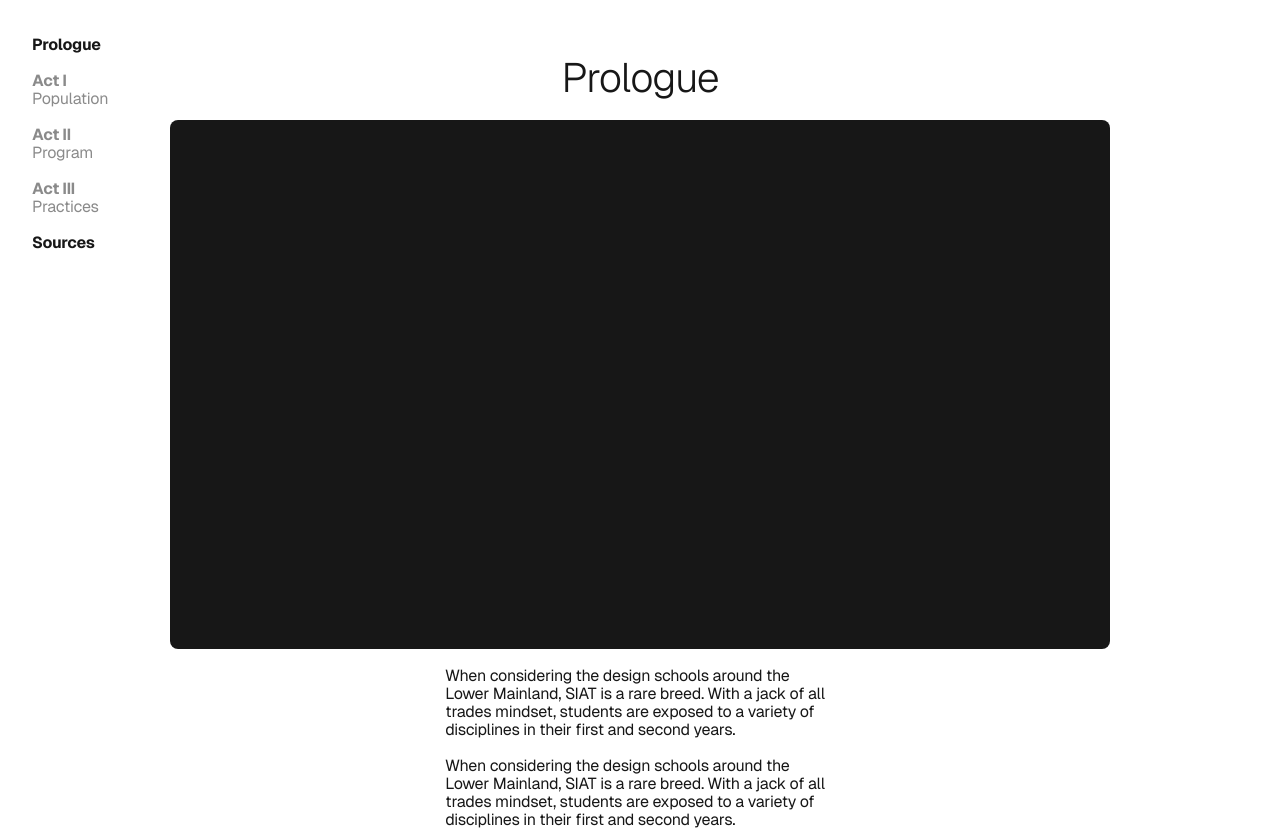
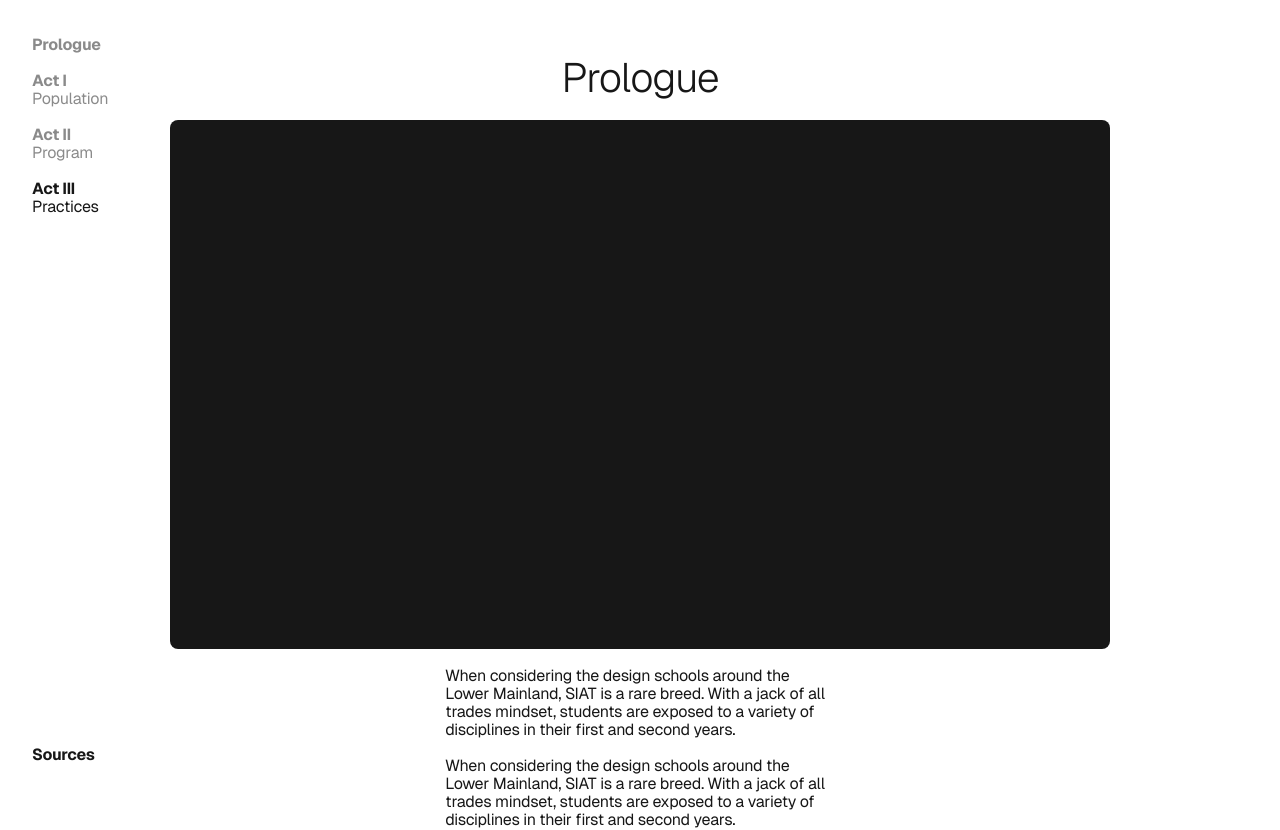
Before and after one commit to nethen/iat355, a Next.js app: page / in a window 1280 px wide. Shown: the top 830 px of the page. Built offline with nearby package versions, Linux system fonts and the light colour scheme.

Commit message:
fix: changed state detect to useMemo

```diff
--- a/src/app/components/Nav/Nav.tsx
+++ b/src/app/components/Nav/Nav.tsx
@@ -3,11 +3,17 @@ import ReactLenis, { useLenis } from "lenis/react";
 import { circOut } from "motion";
 import { motion } from "motion/react";
 import Link from "next/link";
+import { useEffect, useMemo } from "react";
 import { useBoolean, useEventListener, useMediaQuery } from "usehooks-ts";
 
 export const Nav = ({ sectionsInView }: { sectionsInView: boolean[] }) => {
   const visible = useBoolean(false);
   const matches = useMediaQuery("(min-width: 768px)");
+  const state = useMemo(
+    () => sectionsInView.findLastIndex((e) => e == true),
+    [sectionsInView]
+  );
+
   useEventListener("keydown", (e) => {
     if (e.key === "a") {
       visible.toggle();
@@ -15,7 +21,11 @@ export const Nav = ({ sectionsInView }: { sectionsInView: boolean[] }) => {
   });
   useEventListener("resize", () => {
     visible.setFalse();
+    if (matches) {
       lenis?.start();
+    } else {
+      lenis;
+    }
   });
 
   const lenis = useLenis();
@@ -36,7 +46,7 @@ export const Nav = ({ sectionsInView }: { sectionsInView: boolean[] }) => {
 
   return (
     <motion.nav
-      className="fixed inset-x-0 max-md:grid-r md:sticky md:inset-y-0 md:h-svh flex flex-col max-md:bg-foreground dark:max-md:bg-[#BD3C00] max-md:text-background overflow-hidden"
+      className="fixed inset-x-0 grid md:sticky md:inset-y-0 md:h-svh max-md:grid-rows-[min-content_auto] max-md:bg-foreground dark:max-md:bg-[#BD3C00] max-md:text-background overflow-hidden"
       initial={{ height: "4.5em" }}
       animate={{
         height: visible.value || matches ? "100vh" : "4.5em",
@@ -51,7 +61,7 @@ export const Nav = ({ sectionsInView }: { sectionsInView: boolean[] }) => {
         <div className="font-bold">Act I</div>
         <p>Population</p>
       </motion.div>
-      {/* <ReactLenis className="overflow-y-scroll"> */}
+      <ReactLenis className="col-span-full overflow-auto max-md:px-8 md:h-full">
         <motion.div
           className="col-span-full flex flex-col gap-y-[1.125em] mb-[2.25em] md:mt-[2.25em]"
           // initial={{ height: 0 }}
@@ -64,8 +74,7 @@ export const Nav = ({ sectionsInView }: { sectionsInView: boolean[] }) => {
               className="font-bold"
               initial={{ opacity: 0 }}
               animate={{
-              opacity:
-                visible.value || matches ? (sectionsInView[0] ? 1 : 0.5) : 0,
+                opacity: visible.value || matches ? (state == 0 ? 1 : 0.5) : 0,
               }}
               exit={{ opacity: 0 }}
             >
@@ -76,12 +85,7 @@ export const Nav = ({ sectionsInView }: { sectionsInView: boolean[] }) => {
             <motion.div
               initial={{ opacity: 0 }}
               animate={{
-              opacity:
-                visible.value || matches
-                  ? !sectionsInView[0] && sectionsInView[1]
-                    ? 1
-                    : 0.5
-                  : 0,
+                opacity: visible.value || matches ? (state == 1 ? 1 : 0.5) : 0,
               }}
               exit={{ opacity: 0 }}
             >
@@ -93,12 +97,7 @@ export const Nav = ({ sectionsInView }: { sectionsInView: boolean[] }) => {
             <motion.div
               initial={{ opacity: 0 }}
               animate={{
-              opacity:
-                visible.value || matches
-                  ? !sectionsInView[1] && sectionsInView[2]
-                    ? 1
-                    : 0.5
-                  : 0,
+                opacity: visible.value || matches ? (state == 2 ? 1 : 0.5) : 0,
               }}
               exit={{ opacity: 0 }}
             >
@@ -110,12 +109,7 @@ export const Nav = ({ sectionsInView }: { sectionsInView: boolean[] }) => {
             <motion.div
               initial={{ opacity: 0 }}
               animate={{
-              opacity:
-                visible.value || matches
-                  ? !sectionsInView[2] && sectionsInView[3]
-                    ? 1
-                    : 0.5
-                  : 0,
+                opacity: visible.value || matches ? (state == 3 ? 1 : 0.5) : 0,
               }}
               exit={{ opacity: 0 }}
             >
@@ -135,7 +129,7 @@ export const Nav = ({ sectionsInView }: { sectionsInView: boolean[] }) => {
             </motion.div>
           </Link>
         </motion.div>
-      {/* </ReactLenis> */}
+      </ReactLenis>
     </motion.nav>
   );
 };
--- a/src/app/page.tsx
+++ b/src/app/page.tsx
@@ -11,7 +11,7 @@ export default function Home() {
     React.createRef<HTMLDivElement>()
   );
 
-  const isInView = Array.from({ length: 4 }, (e, i) => useInView(viewRefs[i]));
+  const isInView = Array.from({ length: 4 }, (_, i) => useInView(viewRefs[i]));
 
   return (
     <ReactLenis root>
@@ -22,7 +22,7 @@ export default function Home() {
           className="fixed top-4 right-4 size-16 rounded-full"
           style={{ background: isInView[1] ? "blue" : "red" }}
         ></div> */}
-        <main className="max-md:pt-[5.625em] col-span-full py-[1.125em] md:col-span-5 lg:col-span-8 grid grid-cols-subgrid auto-rows-min gap-y-[1.125em]">
+        <main className="max-md:pt-[4.5em] col-span-full py-[1.125em] md:col-span-5 lg:col-span-8 grid grid-cols-subgrid auto-rows-min gap-y-[1.125em]">
           <section
             id="prologue"
             className="col-span-full grid grid-cols-subgrid gap-[inherit] pt-[2.25em] pb-[4.5em]"
```
Lines whose indentation alone changed are shown as unchanged.
